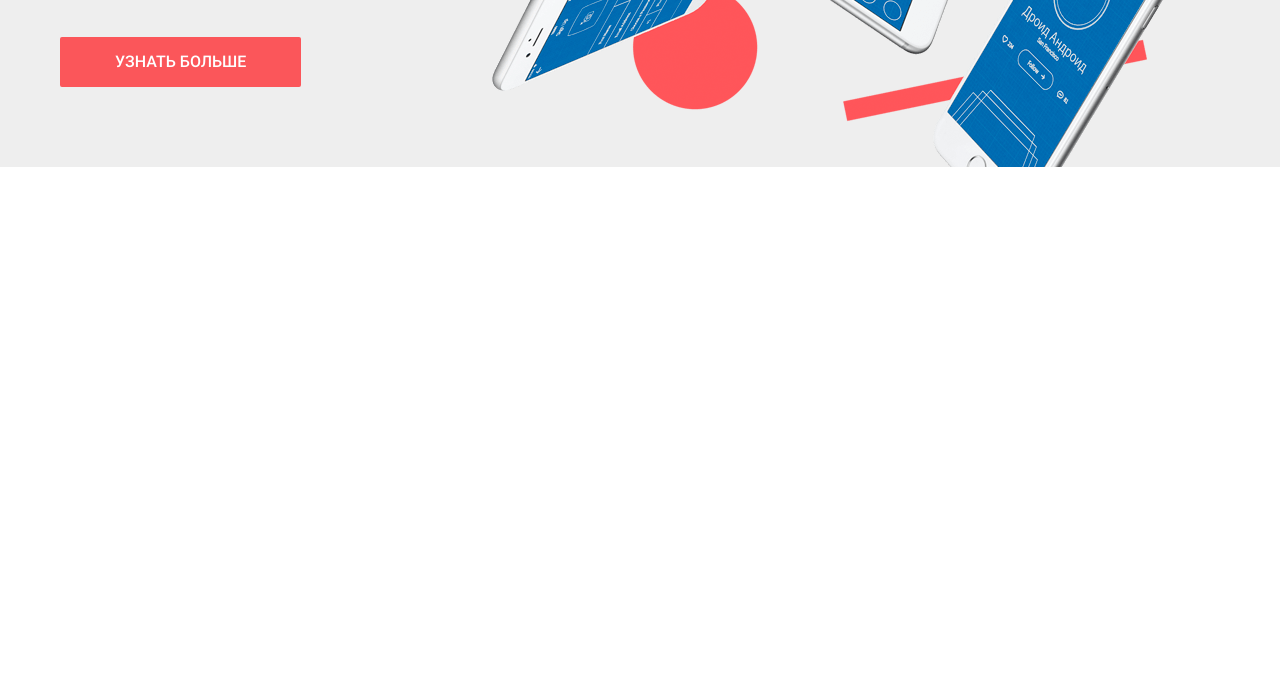
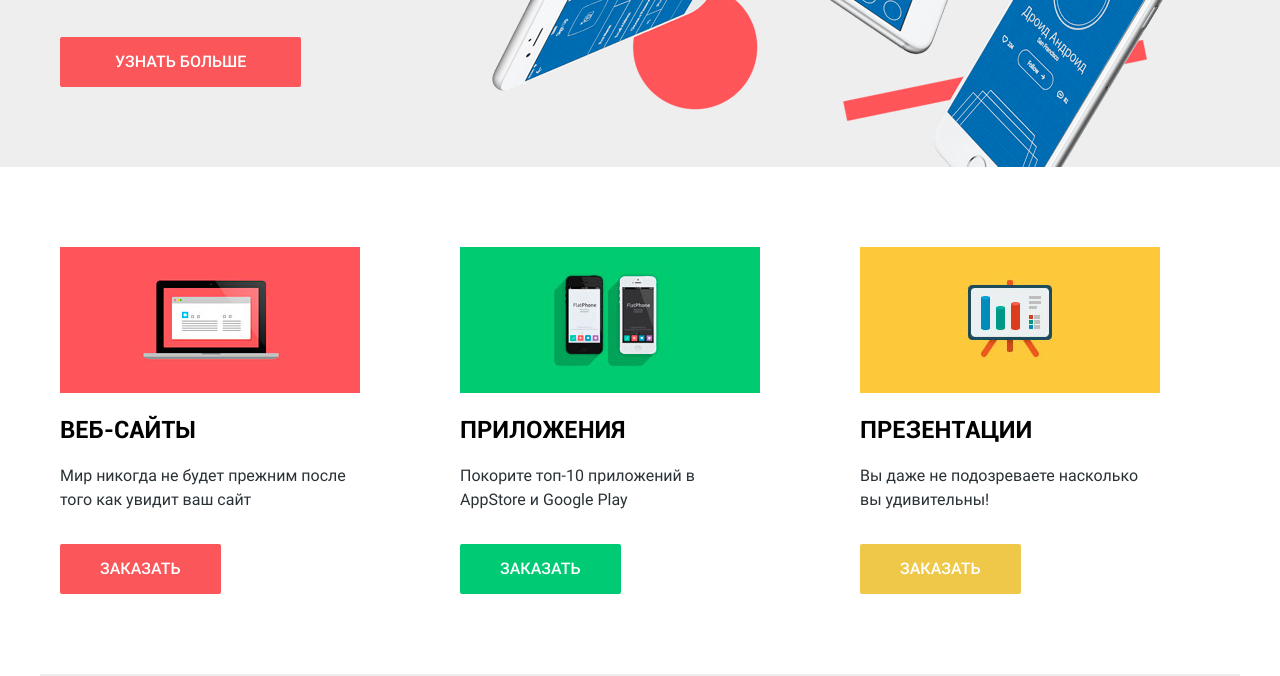
Before and after one commit to Sryoja/Nerds, a website: page src/index.html in a window 1280 px wide. Shown: the part 381-1057 px from the top of the page. Before the commit the page ends 800 px from the top, so only its background shows below. Drawn offline with Linux system fonts and the light colour scheme; files whose address does not match are found by name.

Commit message:
section articles finished

```diff
--- a/src/index.html
+++ b/src/index.html
@@ -2,7 +2,8 @@
 <html lang="ru">
 <head>
     <meta charset="UTF-8">
-    <meta name="viewport" content="width=device-width, user-scalable=no, initial-scale=1.0, maximum-scale=1.0, minimum-scale=1.0">
+    <meta name="viewport"
+          content="width=device-width, user-scalable=no, initial-scale=1.0, maximum-scale=1.0, minimum-scale=1.0">
     <meta http-equiv="X-UA-Compatible" content="ie=edge">
     <title>Nerds</title>
     <link rel="stylesheet" href="./css/normalize.css">
@@ -28,13 +29,14 @@
     </div>
 </header>
 <main>
-    <div class="sliders-wrapper">
     <section class="sliders">
         <h2 class="visually-hidden">наши преимущества</h2>
+        <div class="sliders-wrapper">
             <div class="slider1">
                 <div class="slider__desc">
                     <h3 class="slider__desc-slogan">Долго, дорого, скрупулезно.</h3>
-                <p class="slider__desc-title">Математически вывереный дизайн для вашего сайта или мобильного предложения</p>
+                    <p class="slider__desc-title">Математически вывереный дизайн для вашего сайта или мобильного
+                                                  предложения</p>
                     <a href="#" class="slider__desc-link btn-common-style">узнать больше</a>
                 </div>
                 <div class="slider1-img"></div>
@@ -42,7 +44,8 @@
             <div class="slider2">
                 <div class="slider__desc">
                     <h3 class="slider__desc-slogan">Любим математику как никто другой</h3>
-                <p class="slider__desc-title">Никакого креатива, только математические формулы для расчета идеальных пропорций.</p>
+                    <p class="slider__desc-title">Никакого креатива, только математические формулы для расчета идеальных
+                                                  пропорций.</p>
                     <a href="#" class="slider__desc-link btn-common-style">узнать больше</a>
                 </div>
                 <div class="slider2-img"></div>
@@ -50,13 +53,35 @@
             <div class="slider3">
                 <div class="slider__desc">
                     <h3 class="slider__desc-slogan">Только ночь, только хардкор</h3>
-                <p class="slider__desc-title">Работать днем, как все? Мы против этого. Ближе к полуночи работа только начинается.</p>
+                    <p class="slider__desc-title">Работать днем, как все? Мы против этого. Ближе к полуночи работа
+                                                  только начинается.</p>
                     <a href="#" class="slider__desc-link btn-common-style">узнать больше</a>
                 </div>
                 <div class="slider3-img"></div>
             </div>
+        </div>
     </section>
-    </div>
+    <section class="articles">
+        <h2 class="visually-hidden">в чем мы хороши</h2>
+        <article class="articles__item">
+            <img src="img/illustration-1.jpg" alt="веб сайты" class="articles__item-img" width="300" height="146">
+            <h3 class="articles__item-title">веб-сайты</h3>
+            <p class="articles__item-desc">Мир никогда не будет прежним после того как увидит ваш сайт</p>
+            <a href="#" class="articles__item-link btn-common-style link-red">заказать</a>
+        </article>
+        <article class="articles__item">
+            <img src="img/illustration-2.jpg" alt="веб сайты" class="articles__item-img" width="300" height="146">
+            <h3 class="articles__item-title">приложения</h3>
+            <p class="articles__item-desc">Покорите топ-10 приложений в AppStore и Google Play</p>
+            <a href="#" class="articles__item-link btn-common-style link-green">заказать</a>
+        </article>
+        <article class="articles__item">
+            <img src="img/illustration-3.jpg" alt="веб сайты" class="articles__item-img" width="300" height="146">
+            <h3 class="articles__item-title">презентации</h3>
+            <p class="articles__item-desc">Вы даже не подозреваете насколько вы удивительны!</p>
+            <a href="#" class="articles__item-link btn-common-style link-yellow">заказать</a>
+        </article>
+    </section>
 </main>
 </body>
 </html>
--- a/src/sass/style.scss
+++ b/src/sass/style.scss
@@ -24,12 +24,14 @@ a {
 }
 
 .btn-common-style {
+  display: inline-block;
   font-family: 'roboto', Arial, SansSerif;
   font-weight: 500;
   font-size: 16px;
   line-height: 18px;
   text-transform: uppercase;
   border-radius: 2px;
+  color: white;
 }
 
 body {
@@ -40,7 +42,7 @@ body {
   background-color: #eeeeee;
 }
 
-.header-wrapper{
+.header-wrapper {
   width: 1200px;
   margin: 0 auto;
   padding: 50px 20px 0;
@@ -50,7 +52,6 @@ body {
   color: #000;
 
 }
-
 
 .main-logo-link {
   img {
@@ -120,17 +121,16 @@ body {
   }
 }
 
-//main slider
+//main slider --------------------------------------------
 
-.sliders-wrapper{
-  background-color: #eeeeee;
-
-}
-
-.sliders{
+.sliders-wrapper {
   width: 1200px;
   padding: 67px 20px 0;
   margin: 0 auto;
+}
+
+.sliders {
+  background-color: #eeeeee;
 }
 
 .slider1 {
@@ -143,12 +143,12 @@ body {
   .slider__desc {
     width: 380px;
   }
-  .slider__desc-title{
+  .slider__desc-title {
     width: 350px;
   }
 }
 
-.slider1-img{
+.slider1-img {
   position: absolute;
   right: 30px;
   bottom: 0;
@@ -178,28 +178,29 @@ body {
   padding: 16px 55px;
   color: #fff;
   background-color: #fb565a;
-  &:hover, &:focus{
+  &:hover, &:focus {
     background-color: #e74246;
     outline: none;
   }
-  &:active{
+  &:active {
     background-color: #d7373b;
     color: rgba(255, 255, 255, 0.3);
-    box-shadow: inset 0px 3px 0px 0px rgba(0,0,0,0.1);
+    box-shadow: inset 0px 3px 0px 0px rgba(0, 0, 0, 0.1);
   }
 }
 
-.slider2  {
+.slider2 {
   display: none;
   position: relative;
-  .slider__desc{
+  .slider__desc {
     width: 580px;
   }
-  .slider__desc-title{
+  .slider__desc-title {
     width: 410px;
   }
 }
-.slider2-img{
+
+.slider2-img {
   position: absolute;
   right: 0;
   bottom: -80px;
@@ -208,17 +209,18 @@ body {
   background: url(../img/slide2.png) no-repeat center;
 }
 
-.slider3  {
+.slider3 {
   display: none;
   position: relative;
   .slider__desc {
     width: 410px;
   }
-  .slider__desc-title{
+  .slider__desc-title {
     width: 370px;
   }
 }
-.slider3-img{
+
+.slider3-img {
   position: absolute;
   right: 0;
   bottom: -80px;
@@ -226,3 +228,85 @@ body {
   height: 413px;
   background: url(../img/slide3.png) no-repeat center;
 }
+
+//section articles --------------------------------------------
+
+.articles {
+  width: 1200px;
+  padding: 80px 20px 80px;
+  margin: 0 auto;
+  display: flex;
+  border-bottom: 2px solid #eeeeee;
+}
+
+.articles__item {
+  width: 300px;
+  &:not(:last-child) {
+    margin-right: 100px;
+  }
+}
+
+.articles__item-title {
+  font-family: 'roboto', Arial, SansSerif;
+  font-weight: 700;
+  text-transform: uppercase;
+  font-size: 24px;
+  line-height: 30px;
+  color: black;
+  margin: 0;
+  margin-top: 20px;
+}
+
+.articles__item-desc {
+  font-family: 'roboto', Arial, SansSerif;
+  font-weight: 400;
+  font-size: 16px;
+  line-height: 24px;
+  color: #283136;
+  margin: 0;
+  margin-top: 17px;
+}
+
+.articles__item-link {
+  padding: 16px 40px;
+  margin-top: 32px;
+}
+
+.link {
+  &-red {
+    background-color: #fb565a;
+    &:hover, &:focus{
+      background-color: #e74246;
+      outline: none;
+    }
+    &:active{
+      background-color: #d7373b;
+      color: rgba(255, 255, 255, 0.3);
+      box-shadow: inset 0px 3px 0px 0px rgba(0, 0, 0, 0.1);
+    }
+  }
+  &-green {
+    background-color: #00ca74;
+    &:hover, &:focus{
+      background-color: #00aa62;
+      outline: none;
+    }
+    &:active{
+      background-color: #00aa62;
+      color: rgba(255, 255, 255, 0.3);
+      box-shadow: inset 0px 3px 0px 0px rgba(0, 0, 0, 0.1);
+    }
+  }
+  &-yellow {
+    background-color: #efc84a;
+    &:hover, &:focus{
+      background-color: #eab534;
+      outline: none;
+    }
+    &:active{
+      background-color: #e5a722;
+      color: rgba(255, 255, 255, 0.3);
+      box-shadow: inset 0px 3px 0px 0px rgba(0, 0, 0, 0.1);
+    }
+  }
+}
```
Also changed, not shown: src/css/style.css. Lines whose indentation alone changed are shown as unchanged.
